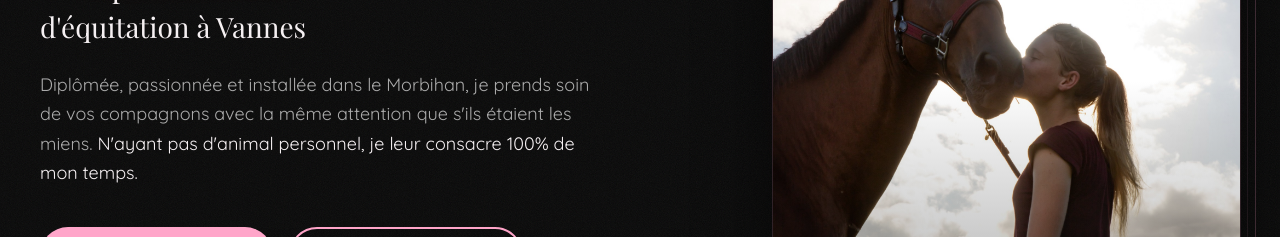
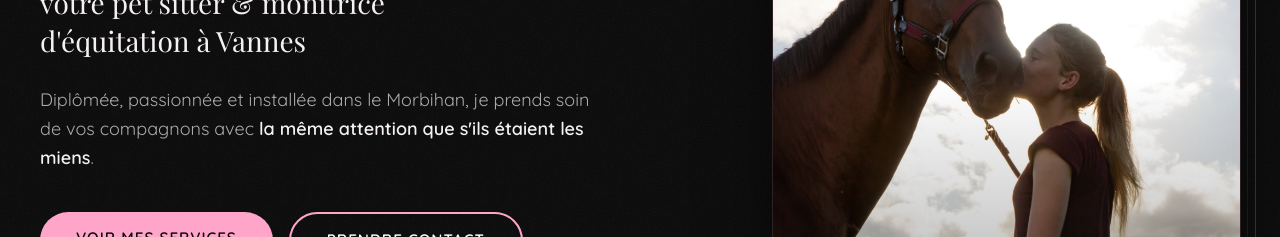
Before and after one commit to Coequipattes/landing-nextjs, a Next.js app: page / in a window 1280 px wide. Shown: the part 321-558 px from the top of the page. Built offline with nearby package versions, Linux system fonts and the light colour scheme; no server answers; a web font is replaced by a local one.

Commit message:
refactor(hero): shorten intro paragraph for tighter copy
Keep only the first sentence of the Hero intro and emphasize the
key promise with a strong tag — drops the redundant 'no pet
personally / 100% of my time' framing now covered elsewhere.

```diff
--- a/src/components/public/hero.tsx
+++ b/src/components/public/hero.tsx
@@ -66,12 +66,11 @@ export function Hero() {
 
             <p className="text-base md:text-lg text-gray-light leading-relaxed max-w-[560px] mx-auto lg:mx-0 mb-8 md:mb-10">
               Diplômée, passionnée et installée dans le Morbihan, je prends soin
-              de vos compagnons avec la même attention que s&apos;ils étaient
-              les miens.{" "}
-              <span className="text-white-soft">
-                N&apos;ayant pas d&apos;animal personnel, je leur consacre 100%
-                de mon temps.
-              </span>
+              de vos compagnons avec{" "}
+              <strong className="text-white-soft font-semibold">
+                la même attention que s&apos;ils étaient les miens
+              </strong>
+              .
             </p>
 
             <div className="flex flex-wrap gap-3 md:gap-4 justify-center lg:justify-start">
```
